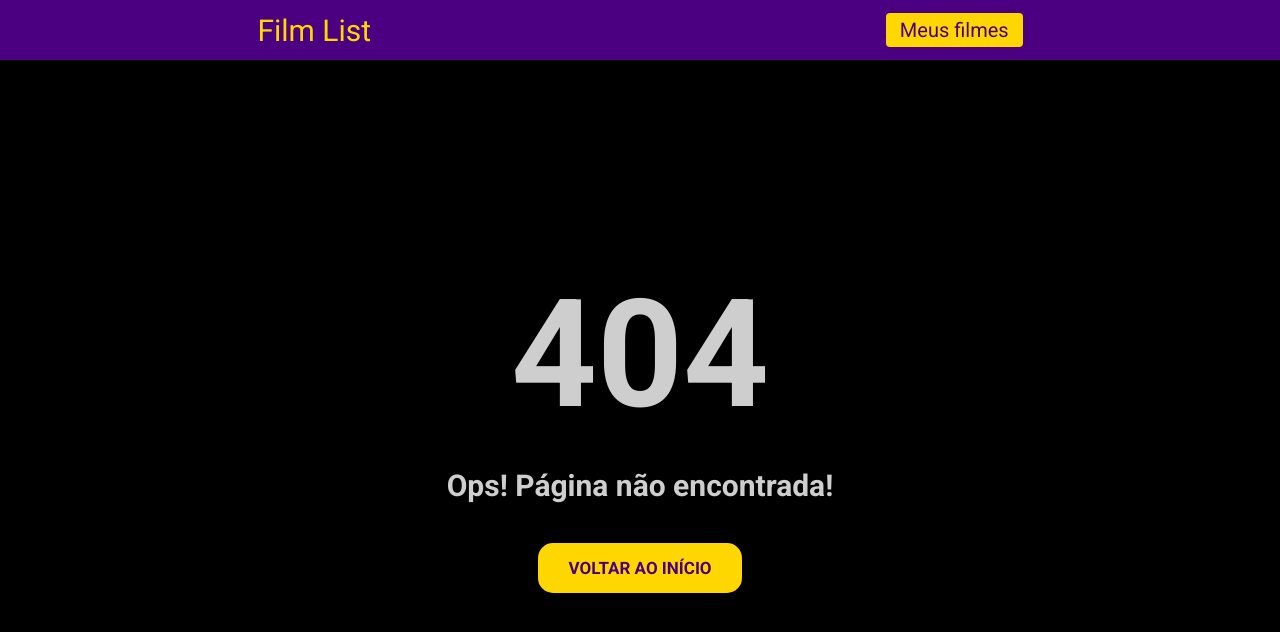
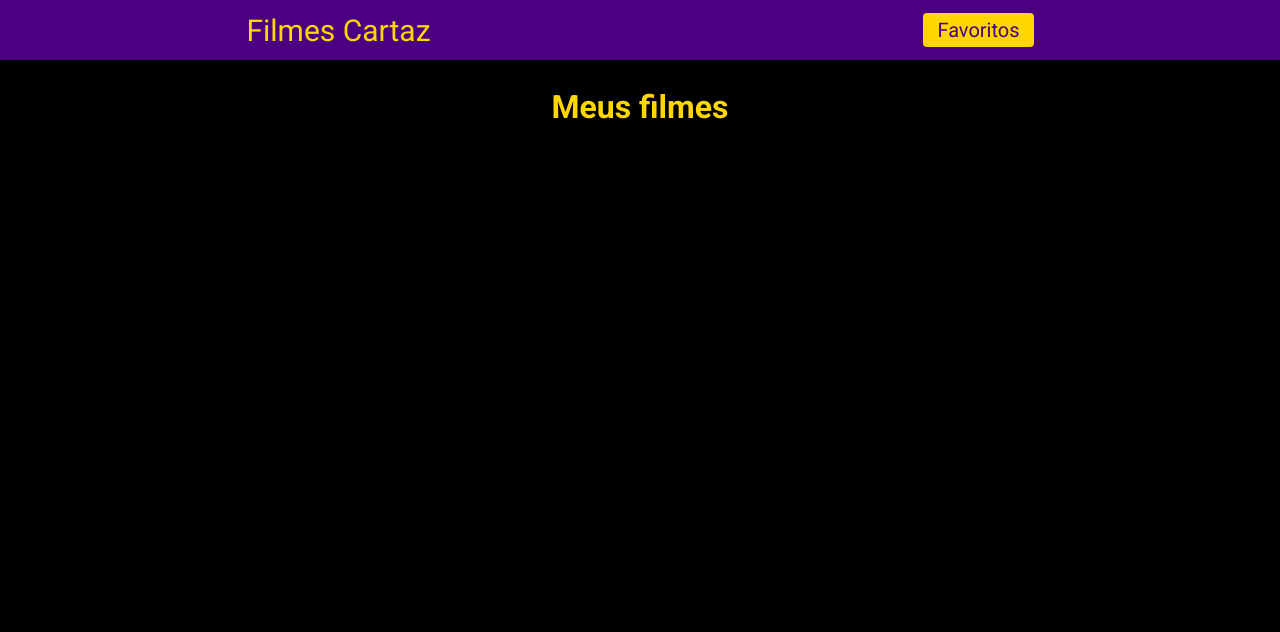
Before and after one commit to Mr1984-Pinheiro/catalogo-de-filmes, a React (Create React App) app: page /favoritos in a window 1280 px wide. Before the commit this address had no page. Shown: the top 632 px of the page. Built offline with nearby package versions, Linux system fonts and the light colour scheme.

Commit message:
Page Favorito

```diff
--- a/src/components/Header/index.js
+++ b/src/components/Header/index.js
@@ -6,8 +6,8 @@
 export default function Header() {
   return (
     <header>
-    <Link className="logo" to="/" >Film List</Link>
-    <Link className="favoritos" to="/favoritos" >Meus filmes</Link>
+    <Link className="logo" to="/" >Filmes Cartaz</Link>
+    <Link className="favoritos" to="/favoritos" >Favoritos</Link>
     </header>
   )
 }
--- /dev/null
+++ b/src/pages/Favoritos/favoritos.css
@@ -0,0 +1,81 @@
+.meus-filmes {
+    color: #FFD700;
+    display: flex;
+    flex-direction: column;
+    justify-content: center;
+    align-items: center;
+    margin-top: 28px;
+    margin-bottom: 28px;
+
+}
+
+.meus-filmes h1 {
+    margin-bottom: 28px;
+}
+
+.meus-filmes span {
+    font-size: 18px;
+    color: aliceblue;
+}
+
+.meus-filmes ul {
+    width: 550px;
+
+}
+
+@media (max-width: 545px) {
+    .meus-filmes ul {
+        width: 400px;
+
+    }
+
+    .meus-filmes ul li {
+        flex-direction: column;
+        margin-top: 18px;
+    }
+
+    .meus-filmes div {
+        margin-top: 8px;
+    }
+
+
+}
+
+.meus-filmes ul li {
+    list-style: none;
+    display: flex;
+    justify-content: space-between;
+    align-items: center;
+    margin-bottom: 14px;
+
+}
+
+.meus-filmes div {
+    display: flex;
+    justify-content: center;
+    align-items: center;
+}
+
+.meus-filmes div a{
+    text-decoration: none;
+    color: #a560d6;
+    margin-right: 14px;
+}
+
+.meus-filmes div button {
+    padding: 5px 10px;
+    font-weight: bold;
+    background-color: #FFD700;
+    color: #a560d6;
+    border: 0;
+    border-radius: 5px;
+    text-transform: uppercase;
+    cursor: pointer;
+    transition: all 0.5s;
+    font-size: 12px;
+}
+
+.meus-filmes div button:hover {
+    background-color: #a560d6;
+    color: aliceblue;
+}
--- /dev/null
+++ b/src/pages/Favoritos/index.js
@@ -0,0 +1,39 @@
+import "./favoritos.css"
+
+import React, { useState, useEffect } from 'react'
+import { Link } from "react-router-dom";
+
+
+export default function Favoritos() {
+  const [filmes, setFilmes] = useState([]);
+
+  useEffect(() => {
+
+      const minhaLista = localStorage.getItem('@umaChaveQualquer');
+      setFilmes(JSON.parse(minhaLista) || [])
+
+  }, [])
+
+
+  return (
+    <div className="meus-filmes" >
+      <h1>Meus filmes</h1>
+
+      <ul>
+        {filmes.map((item) => {
+            return(
+              <li key={item.id}>
+                  <span>{item.title}</span>
+
+                  <div>
+                      <Link to={`/filme/${item.id}`}>Ver detalhes</Link>
+                      <button>Excluir</button>
+                  </div>
+              </li>
+            )
+        })}
+      </ul>
+
+    </div>
+  )
+}
--- a/src/routes.js
+++ b/src/routes.js
@@ -10,6 +10,9 @@
 import React from 'react'
 import Header from "./components/Header";
 import Error from "./pages/Error";
+import Favoritos from "./pages/Favoritos";
+
+
 
 const RoutesApp = () => {
   return (
@@ -20,6 +23,9 @@
                 </Route>
                 <Route path="/filme/:id" element={ <Filme/> } >
                 </Route>
+                 <Route path="/favoritos" element={ <Favoritos /> } />
+
+
                 <Route path="*" element={ <Error/> } />
             </Routes>
         </BrowserRouter>
```
